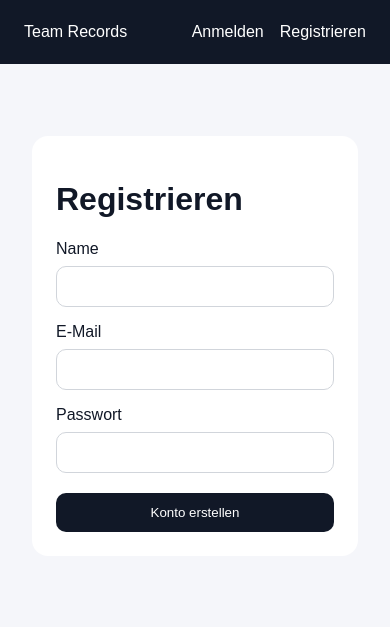
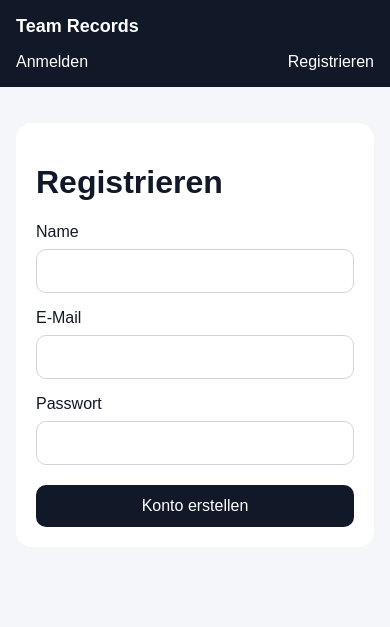
Before and after one commit to parsa0406pc-code/Team-Records-App, a FastAPI app: page /register in a window 390 px wide. Shown: the top 627 px of the page. Run offline with FastAPI, Linux system fonts and the light colour scheme.

Commit message:
protect dashboard, add record creation, and improve responsive layout

```diff
--- a/app/auth.py
+++ b/app/auth.py
@@ -1,14 +1,19 @@
 import os
 
 from itsdangerous import URLSafeSerializer
+
 from passlib.context import CryptContext
 
-from fastapi import Request, HTTPException, Depends
-from fastapi.responses import Response
+from fastapi import (
+    Request,
+    Depends,
+    HTTPException
+)
 
 from sqlalchemy.orm import Session
 
 from app.database import get_db
+
 from app.models import User
 
 
@@ -31,6 +36,7 @@ pwd_context = CryptContext(
 
 
 def hash_password(password: str):
+
     return pwd_context.hash(password)
 
 
@@ -45,7 +51,7 @@ def verify_password(
 
 
 def create_session(
-    response: Response,
+    response,
     user_id: int
 ):
     token = serializer.dumps({
@@ -61,7 +67,8 @@ def create_session(
     )
 
 
-def clear_session(response: Response):
+def clear_session(response):
+
     response.delete_cookie(
         SESSION_COOKIE
     )
@@ -69,7 +76,7 @@ def clear_session(response: Response):
 
 def get_current_user(
     request: Request,
-    db: Session
+    db: Session = Depends(get_db)
 ):
     token = request.cookies.get(
         SESSION_COOKIE
@@ -101,8 +108,8 @@ def login_required(
     db: Session = Depends(get_db)
 ):
     user = get_current_user(
-        request,
-        db
+        request=request,
+        db=db
     )
 
     if not user:
--- a/main.py
+++ b/main.py
@@ -1,9 +1,16 @@
-from fastapi import FastAPI
+from fastapi import FastAPI, Request, Depends
+from fastapi.responses import RedirectResponse
 from fastapi.staticfiles import StaticFiles
 from fastapi.templating import Jinja2Templates
-from fastapi import Request
+
 from app.database import Base, engine
-from app.routers import users
+from app.models import User
+from app.auth import get_current_user
+
+from app.routers import (
+    users,
+    records
+)
 
 
 Base.metadata.create_all(bind=engine)
@@ -11,8 +18,6 @@ Base.metadata.create_all(bind=engine)
 app = FastAPI(
     title="Team Records App"
 )
-
-app.include_router(users.router)
 
 app.mount(
     "/static",
@@ -24,11 +29,26 @@ templates = Jinja2Templates(
     directory="templates"
 )
 
+app.include_router(users.router)
+app.include_router(records.router)
+
 
 @app.get("/")
-def home(request: Request):
+def home(
+    request: Request,
+    user: User = Depends(get_current_user)
+):
+    if not user:
+
+        return RedirectResponse(
+            url="/login",
+            status_code=303
+        )
 
     return templates.TemplateResponse(
         request=request,
-        name="index.html"
+        name="index.html",
+        context={
+            "user": user
+        }
     )
--- a/static/style.css
+++ b/static/style.css
@@ -4,40 +4,63 @@
 
 body {
     margin: 0;
-
     background: #f5f6fa;
-
-    font-family: sans-serif;
-
+    font-family: Arial, sans-serif;
     color: #111827;
 }
 
 .topbar {
-    height: 64px;
-
+    min-height: 64px;
     background: #111827;
-
     color: white;
 
     display: flex;
-
     align-items: center;
-
     justify-content: space-between;
+    gap: 16px;
 
     padding: 0 24px;
 }
 
-.topbar a {
+.brand {
+    color: white;
+    text-decoration: none;
+    font-size: 18px;
+    font-weight: 700;
+    white-space: nowrap;
+}
+
+.nav {
+    display: flex;
+    align-items: center;
+    gap: 18px;
+    flex-wrap: wrap;
+}
+
+.nav a {
+    color: white;
+    text-decoration: none;
+    font-size: 16px;
+}
+
+.user-name {
+    font-weight: 700;
+    font-size: 16px;
+}
+
+.nav form {
+    margin: 0;
+}
+
+.nav-button {
+    border: 1px solid rgba(255, 255, 255, 0.25);
+    background: transparent;
     color: white;
 
-    text-decoration: none;
-}
+    padding: 8px 12px;
+    border-radius: 8px;
 
-nav {
-    display: flex;
-
-    gap: 16px;
+    cursor: pointer;
 }
 
 .page {
@@ -46,91 +69,120 @@ nav {
 
 .auth-box {
     max-width: 420px;
-
     margin: 40px auto;
-
     background: white;
-
     padding: 24px;
-
     border-radius: 16px;
 }
 
 label {
     display: block;
-
     margin-top: 16px;
-
     margin-bottom: 8px;
 }
 
-input {
+input,
+textarea {
     width: 100%;
+    padding: 12px;
+    border: 1px solid #d1d5db;
+    border-radius: 10px;
+    font-size: 16px;
+}
 
-    padding: 12px;
-
-    border: 1px solid #d1d5db;
-
-    border-radius: 10px;
+textarea {
+    resize: vertical;
 }
 
 .btn {
+    display: inline-block;
     border: 0;
-
     background: #111827;
-
     color: white;
-
-    padding: 12px;
-
+    padding: 12px 16px;
     border-radius: 10px;
-
     cursor: pointer;
+    text-decoration: none;
+    font-size: 16px;
 }
 
 .full {
     width: 100%;
-
     margin-top: 20px;
 }
 
 .error {
     background: #fee2e2;
-
     color: #991b1b;
-
     padding: 12px;
-
     border-radius: 10px;
-
     margin-bottom: 16px;
 }
+
 .layout {
     display: grid;
-
-    grid-template-columns: 1fr 320px;
-
+    grid-template-columns: minmax(0, 1fr) 320px;
     gap: 24px;
 }
 
 .section-header {
     display: flex;
-
     justify-content: space-between;
-
     align-items: center;
-
+    gap: 16px;
     margin-bottom: 20px;
 }
 
 .card {
     background: white;
-
     padding: 24px;
-
     border-radius: 16px;
 }
 
 .sidebar h2 {
     margin-top: 0;
 }
+
+/* Tablet */
+@media (max-width: 900px) {
+    .layout {
+        grid-template-columns: 1fr;
+    }
+
+    .page {
+        padding: 24px;
+    }
+}
+
+/* Mobile */
+@media (max-width: 600px) {
+    .topbar {
+        flex-direction: column;
+        align-items: flex-start;
+        padding: 16px;
+    }
+
+    .nav {
+        width: 100%;
+        justify-content: space-between;
+    }
+
+    .page {
+        padding: 16px;
+    }
+
+    .section-header {
+        flex-direction: column;
+        align-items: flex-start;
+    }
+
+    .btn {
+        width: 100%;
+        text-align: center;
+    }
+
+    .auth-box {
+        margin: 20px auto;
+        padding: 20px;
+    }
+}
--- a/templates/base.html
+++ b/templates/base.html
@@ -2,15 +2,14 @@
 <html lang="de">
 
 <head>
-
     <meta charset="UTF-8">
+    <meta name="viewport" content="width=device-width, initial-scale=1.0">
 
     <title>
         Team Records App
     </title>
 
     <link rel="stylesheet" href="/static/style.css">
-
 </head>
 
 <body>
@@ -21,7 +20,21 @@
             Team Records
         </a>
 
-        <nav>
+        <nav class="nav">
+
+            {% if user %}
+
+            <span class="user-name">
+                {{ user.name | title }}
+            </span>
+
+            <form method="post" action="/logout">
+                <button class="nav-button">
+                    Logout
+                </button>
+            </form>
+
+            {% else %}
 
             <a href="/login">
                 Anmelden
@@ -30,6 +43,8 @@
             <a href="/register">
                 Registrieren
             </a>
+
+            {% endif %}
 
         </nav>
 
```
Also changed, not shown: app/routers/records.py (+65 -0 lines), app/routers/users.py (+41 -16 lines), templates/record_form.html (+33 -0 lines).
